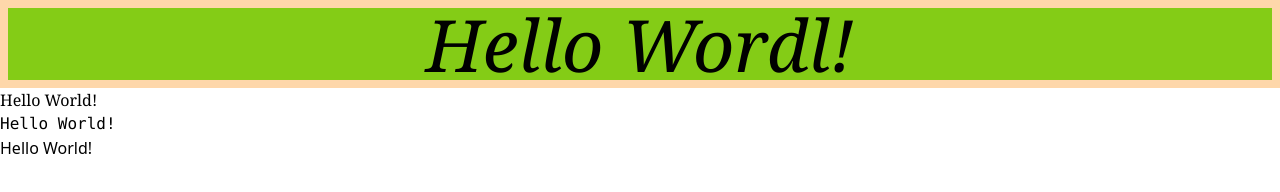
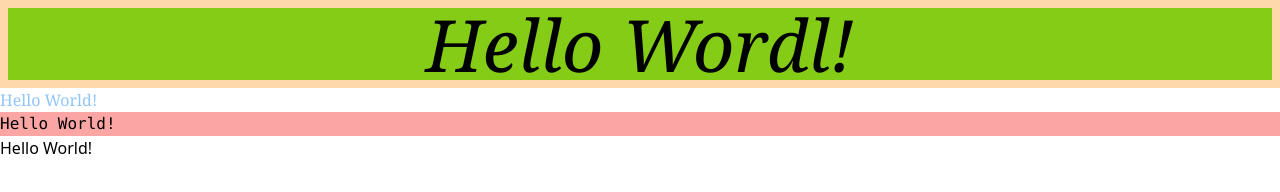
Before and after one commit to ImranParthiib/Tailwind-CSS-FrameWork, a plain HTML site: page Learning_Phase_1.0/index.html in a window 1280 px wide. Drawn offline with nearby package versions, Linux system fonts and the light colour scheme.

Commit message:
learning

```diff
--- a/Learning_Phase_1.0/index.html
+++ b/Learning_Phase_1.0/index.html
@@ -9,8 +9,8 @@
     <div class="h-fit border-8 border-orange-200 bg-lime-500 font-serif">
       <h1 class="hover:font-sans italic text-7xl text-center">Hello Wordl!</h1>
     </div>
-    <h1 class="font-serif">Hello World!</h1>
-    <h1 class="font-mono">Hello  World!</h1>
+    <h1 class="font-serif text-blue-300">Hello World!</h1>
+    <h1 class="font-mono bg-red-300">Hello  World!</h1>
     <h1 class="font-sans">Hello  World!</h1>
   </body>
 </html>
```
